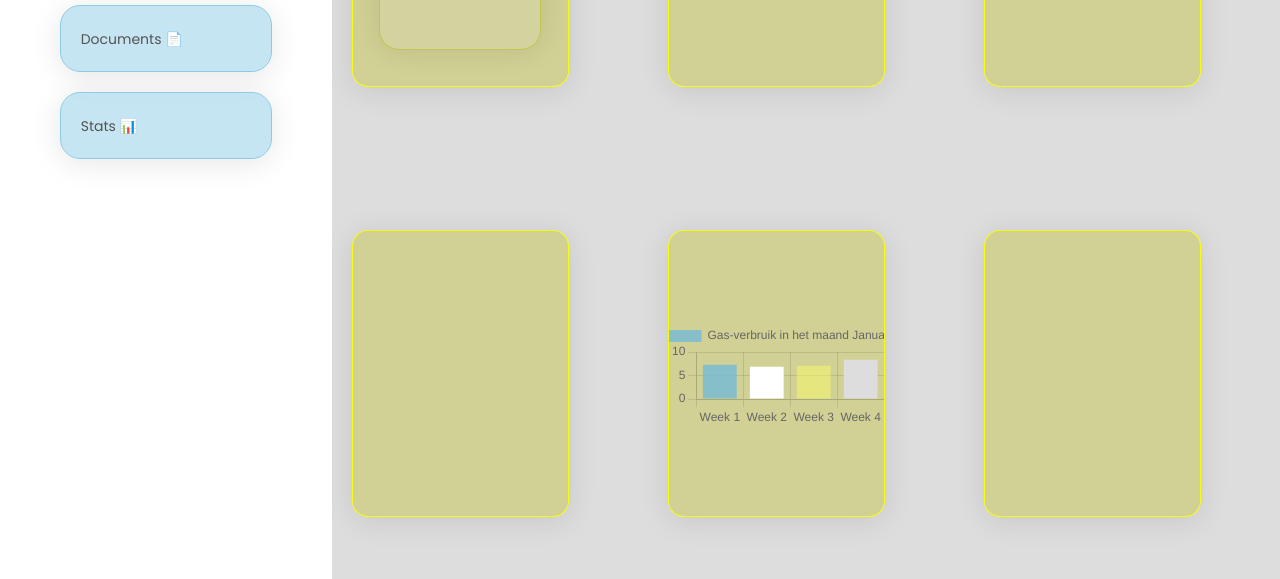
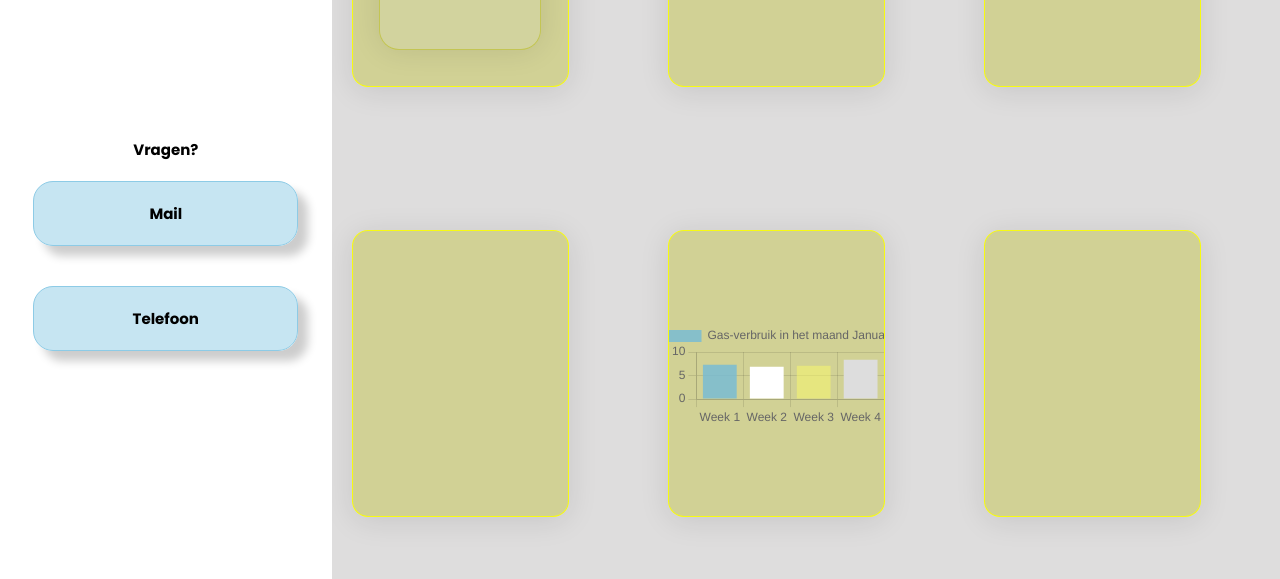
Before and after one commit to KenKoorn/Duurzaamhuis2, a plain HTML site: page page.html in a window 1280 px wide. Shown: the part 221-800 px from the top of the page. Drawn offline with nearby package versions, Linux system fonts and the light colour scheme.

Commit message:
minor changes

```diff
--- a/page.css
+++ b/page.css
@@ -34,10 +34,14 @@ nav {
   width: 45rem;
   height: 100vh;
   background: #fff;
+
+  display: flex;
+  flex-direction: column;
 }
 
 .navbar {
   width: 80%;
+  height: 100%;
   margin: 0 auto;
 }
 
@@ -63,39 +67,44 @@ nav {
   color: #8DCBE6
 }
 
-.navbar ul {
-  width: 80%;
-  margin: 0 auto;
+.contact h2{
+  padding-top: 50%;
+  display: flex;
+  justify-content: center;
+  align-items: center;
 }
 
-.navbar li {
-  padding-top: 2rem;
-  padding-bottom: 2rem;
+.contact{
+  display: flex;
+  flex-direction: column;
+  gap: 2rem;
+  color: black;
+}
+
+.contact a:link{
+  color: black;
+  display: flex;
+  justify-content: center;
+  align-items: center;
+  flex-direction: column;
   margin-bottom:2rem ;
   background: rgba(141, 203, 230, 0.5);
-  border-radius: 2rem;
-  box-shadow: 0 0.4rem 3rem rgba(0, 0, 0, 0.1);
+  box-shadow: 1rem 1rem 1rem rgba(0, 0, 0, 0.2);
   border: 1px solid rgba(141, 203, 230, 1);
   padding: 2rem;
   border-radius: 2rem;
   transition: 0.3s;
   cursor: pointer;
+  gap: 2rem;
+  font-size: 1.5rem;
 }
 
-li:hover{
-  background: #ddd;
+.contact a:hover{
+  background-color: #ddd;
 }
 
-li a {
-  font-size: 1.4rem;
-  color: rgb(85, 83, 83);
-}
 
-nav i {
-  width: 6rem;
-  font-size: 1.6rem;
-  text-align: center;
-}
+
 
 .main {
   padding: 2rem 0 0 2rem;
--- a/page.html
+++ b/page.html
@@ -19,20 +19,22 @@
             <h1>MR.Worldwide</h1>
             <span>Developers: Sean , Ken</span>
           </div>
-          <ul>
-            <li>
-              <a href="#">
-                <i class="fab fa-chart-bar"></i>
-                <span class="nav-item">Documents 📄</span></a
-              >
-            </li>
-            <li>
-              <a href="#">
-                <i class="fas fa-cog"></i>
-                <span class="nav-item">Stats 📊</span></a
-              >
-            </li>
-          </ul>
+
+          <div class="contact">
+            <h2>Vragen?</h2>
+            <h3>
+              <a href="mailto:34967@ma-web.nl">
+              Mail
+              </a>
+            </h3>
+
+            <h3>
+              <a href="tel:0208509500">
+              Telefoon
+              </a>
+            </h3>
+          </div>
+
         </div>
       </nav>
 
```
